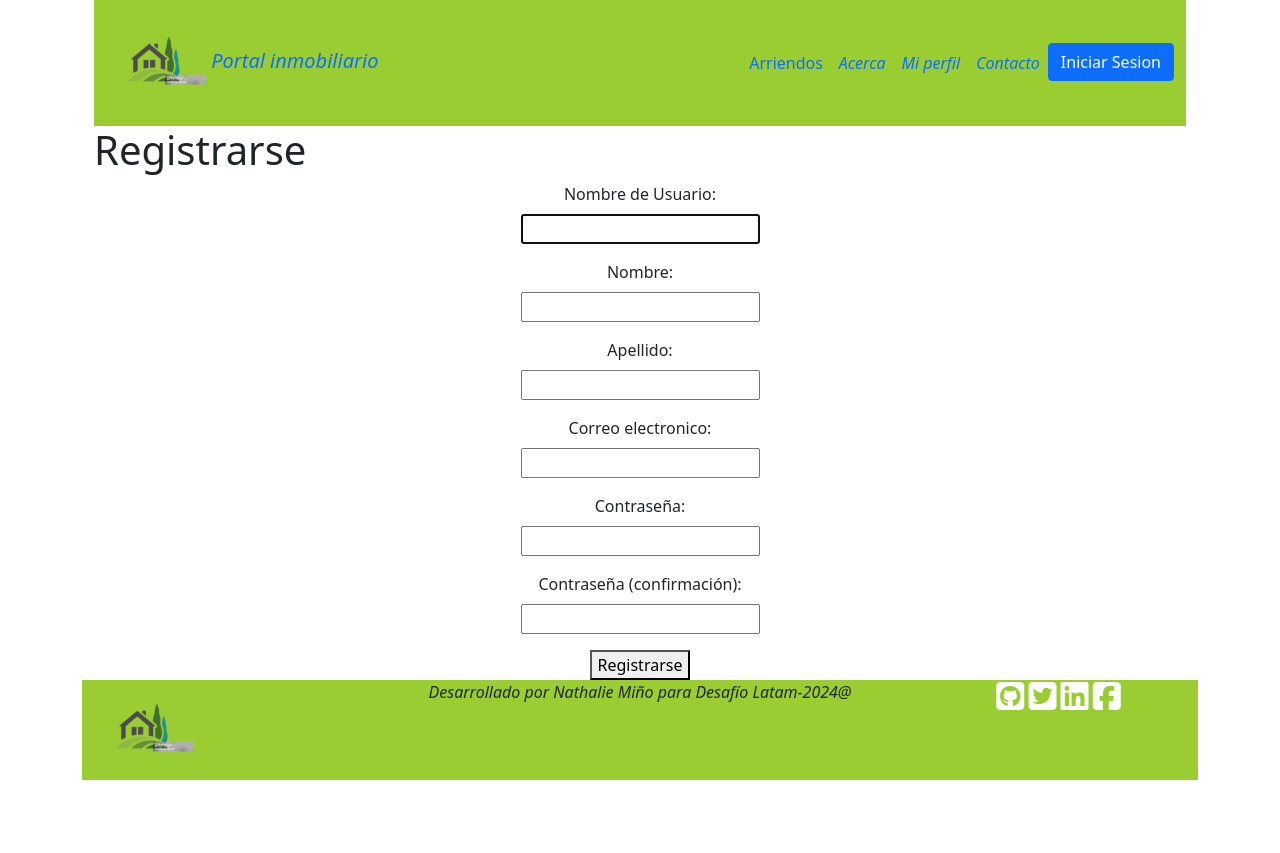
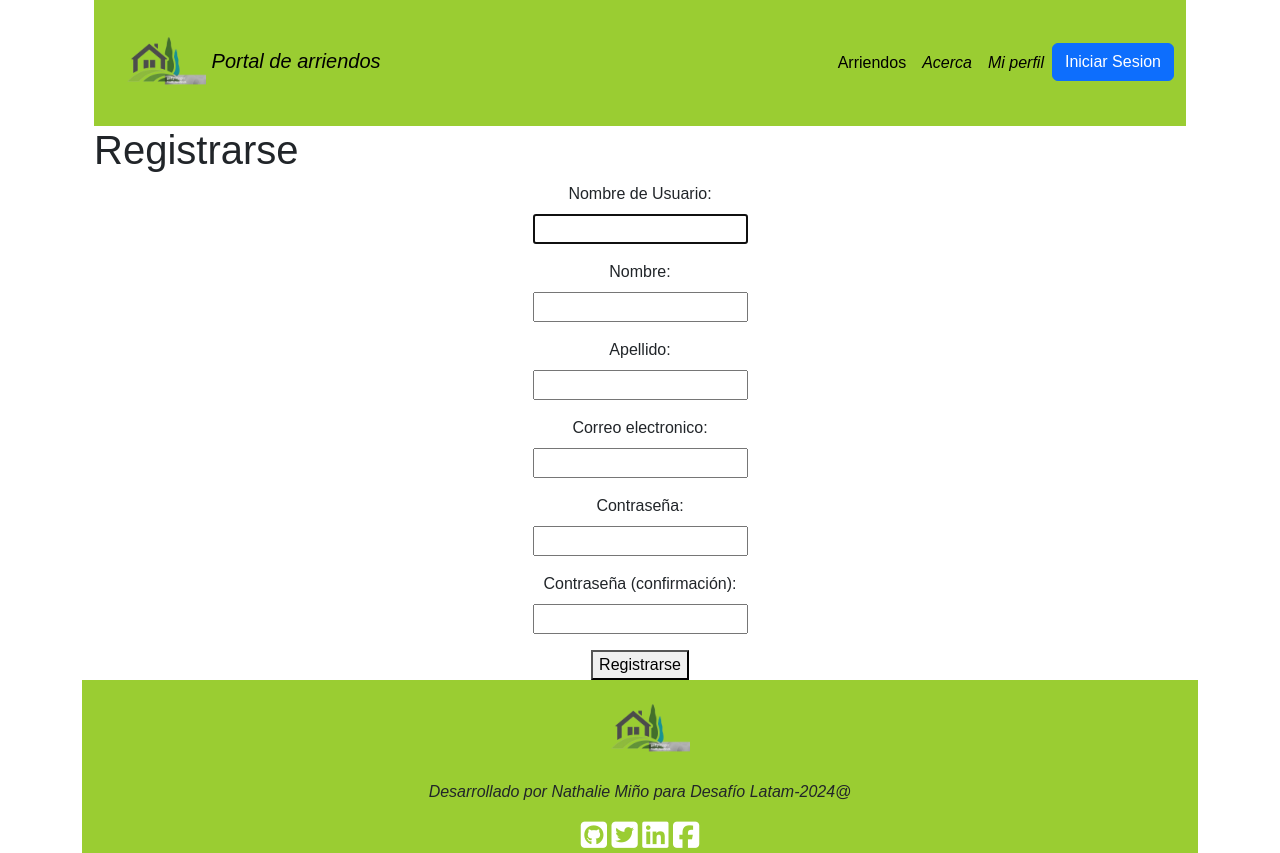
Before and after one commit to Nsminos/desafio_empresa_inmobiliaria, a Django app: page /register/ in a window 1280 px wide. Before the commit the page ends 780 px from the top, so only its background shows below. Run offline with Django 4.2, Linux system fonts and the light colour scheme; parts of the project's set-up code (start-up, migrations or seed data) failed here and were passed over; some libraries are stand-ins or nearby versions.

Commit message:
Hito5 front

```diff
--- a/web/forms.py
+++ b/web/forms.py
@@ -30,7 +30,7 @@
 
         model = Inmueble
         fields = (
-            'id_tipo_inmueble','id_comuna','id_region',
+            'id_tipo_inmueble','id_comuna','id_region','image_url',
             'nombre_inmueble','m2_construidos','m2_totales','cant_de_banos',
             'cant_de_hab','cant_de_estac','direccion', 'descripcion','estado',
             )   #registra todos los campos disponibles
@@ -39,6 +39,7 @@
             'id_tipo_inmueble':'Tipo de Inmueble',
             'id_comuna':'Comuna',
             'id_region':'Region',
+            'image_url': 'Imagen',
             'nombre_inmueble':'Nombre Inmueble',
             'm2_construidos':'Metros cuadrados construidos',
             'm2_totales': 'Metros cuadrados totales del terreno',
--- /dev/null
+++ b/web/static/css/style.css
@@ -0,0 +1,167 @@
+
+/*========= Ajustes footer=========*/
+footer {
+    text-align: left;
+    background-color: #0dcaf0;
+    color: white;
+    padding: 30px 30px 30px 30px;
+    font-size: 20px;
+
+}
+.container-centrado{
+    margin-left: 50px;
+
+}
+h4{
+    margin-top: 5px;
+    text-align: left;
+}
+footer i {
+    font-size: 30px;
+    margin-left: 10px;
+    margin-right: 10px;
+}
+footer a {
+   color: #fff;
+}
+
+
+/*VARIABLES CSS*/
+:root{
+/*====colors====*/
+--first-color: #000;
+--first-color-light: #fff;
+--body-color:#fff;
+
+/*==== Typografia====*/
+--body-font: 'Cobin',sans-serif;
+/*====Base====*/
+*,::before,::after{
+    box-sizing: border-box;
+}
+body{
+ font-family: var(--body-font);
+}
+
+
+
+}
+/*=========iCONS TOOLTIP=========*/
+.social,
+.social_container,
+.social_content{
+    display: inline-block;
+}
+
+.social{
+    height: 100%;
+    justify-content: center;
+    align-items: left;
+}
+.social_content{
+    position: relative;
+    padding: 5px;
+    margin: 0 1px;
+    background-color: va(--first-color-light);
+    border-radius: 1px;
+    cursor: pointer;
+}
+.social_icon{
+    font-size: 30px;
+    color: #fff;
+}
+.social_tooltip{
+    /*opacity: 0;*/
+    position: left;
+    padding: 4px 1px;
+    background-color: var(--first-color);
+    color: var(--first-color-light);
+    font-size: 10px;
+    white-space: nowrap;
+    font-weight: 700;
+    border-radius: 5px;
+    pointer-events: none;
+}
+.social_tooltip::after{
+    content: "";
+    position: absolute;
+    width: 12px;
+    height: 12px;
+    background-color: var(--first-color);
+    border-radius: 3px;
+}
+.social_content,
+.social_tooltip,
+.social_icon{
+    transition: .3s;
+}
+.social_content:hover{
+    background-color: var(--first-color);
+}
+.social_content:hover .social_icon{
+    color: var(--first-color-light);
+}
+/*========= Tooltip left=========*/
+.social_tooltip-lef{
+    opacity: 1;
+    left: 0;
+    transform: translateX(-100);
+}
+.social_tooltip-lef::after{
+    top: 50%;
+    transform: translate(50%, -50%) rotate(45deg);
+    right: 1px;
+}
+.social_content:hover .social_tooltip-left{
+    opacity: 1;
+    left: -1px;
+}
+/*========= Tooltip top=========*/
+.social_tooltip-top{
+    opacity: 1;
+    top: 50%;
+    transform: translatex(50%);
+}
+.social_tooltip-top::after{
+    left: 50%;
+    transform: translate(-50%, 50%) rotate(45deg);
+    bottom: 1px;
+}
+.social_content:hover .social_tooltip-top{
+    opacity: 1;
+    top: -3.25px;
+}
+
+/*========= Tooltip bootom =========*/
+.social_tooltip-bootom{
+    opacity: 1;
+    bottom: 50%;
+    left:50%;
+    transform: translate(-50%, 100%);
+}
+.social_tooltip-bootom::after{
+    left: 50%;
+    transform: translate(-50%,-50%) rotate(45deg);
+    top: 1px;
+}
+.social_content:hover .social_tooltip-bootom{
+    opacity: 1;
+    bottom: -1px;
+}
+
+
+/*========= Tooltip right =========*/
+.social_tooltip-right{
+    opacity: 1;
+    right: 0;
+    transform: translatex(100%);
+}
+.social_tooltip-right::after{
+    top: 50%;
+    transform: translate(-50%,-50%) rotate(45deg);
+    left: 1px;
+}
+.social_content:hover .social_tooltip-right{
+    opacity: 1;
+    right: -1px;
+}
--- a/web/templates/base.html
+++ b/web/templates/base.html
@@ -10,11 +10,12 @@
 <link rel="preconnect" href="https://fonts.gstatic.com" crossorigin>
 <link href="https://fonts.googleapis.com/css2?family=Montserrat:ital,wght@0,100..900;1,100..900&display=swap" rel="stylesheet">
     <!--CSS-->
-    <link rel="stylesheet" type="text/css" href="{% static 'css\style.css' %}">
+    <link href="{% static 'fontawesomefree/css/brands.css' %}" rel="stylesheet" type="text/css">
     <!--iconos-->
-    <script src="https://kit.fontawesome.com/3121afec89.js" crossorigin="anonymous"></script>
+    <script src="https://kit.fontawesome.com/42590f42f6.js" crossorigin="anonymous"></script>
     <!-- Bootstrap CSS -->
-    <link href="https://cdn.jsdelivr.net/npm/bootstrap@5.0.2/dist/css/bootstrap.min.css" rel="stylesheet" integrity="sha384-EVSTQN3/azprG1Anm3QDgpJLIm9Nao0Yz1ztcQTwFspd3yD65VohhpuuCOmLASjC" crossorigin="anonymous">
+    <link rel="stylesheet" href="css/style.css">
+    <link href="https://cdn.jsdelivr.net/npm/bootstrap@5.3.3/dist/css/bootstrap.min.css" rel="stylesheet" integrity="sha384-QWTKZyjpPEjISv5WaRU9OFeRpok6YctnYmDr5pNlyT2bRjXh0JMhjY6hW+ALEwIH" crossorigin="anonymous">
 
     <title>Bienvenido</title>
   </head>
@@ -34,15 +35,15 @@
     contenido
     {% endblock content %}
 
-    <footer>
+
     {% block footer %}
     {% include 'footer.html' %}
     {% endblock footer %}
-    </footer>
+
     <!-- Optional JavaScript; choose one of the two! -->
 
     <!-- Option 1: Bootstrap Bundle with Popper -->
 
-    <script src="https://cdn.jsdelivr.net/npm/bootstrap@5.0.2/dist/js/bootstrap.bundle.min.js" integrity="sha384-MrcW6ZMFYlzcLA8Nl+NtUVF0sA7MsXsP1UyJoMp4YLEuNSfAP+JcXn/tWtIaxVXM" crossorigin="anonymous"></script>
+    <script src="https://cdn.jsdelivr.net/npm/bootstrap@5.3.3/dist/js/bootstrap.bundle.min.js" integrity="sha384-YvpcrYf0tY3lHB60NNkmXc5s9fDVZLESaAA55NDzOxhy9GkcIdslK1eN7N6jIeHz" crossorigin="anonymous"></script>
   </body>
 </html>
--- a/web/templates/footer.html
+++ b/web/templates/footer.html
@@ -1,11 +1,14 @@
 {% load static %}
-<div class="container" style="background-color: yellowgreen;">
-  <div class="row text-center expand_lg">
-
-      <div class="col-3" style="text-align: left;"><img src="{% static 'inmobiliaria.png' %}" alt="logo" width="100px"></div>
-      <div class="col-6" style="text-align: center;"><p><em>Desarrollado por Nathalie Miño para Desafío Latam-2024@</em></p></div>
-              <div class="col-3" color="black">
-
+<div class="container text-center" style="background-color: yellowgreen;">
+  <div class="row">
+    <div class="col">
+      <img src="{% static 'inmobiliaria.png' %}" alt="logo" width="100px">
+    </div>
+    </div>
+    <div class="col">
+      <p><em>Desarrollado por Nathalie Miño para Desafío Latam-2024@</em></p>
+    </div>
+    <div class="col">
       <a href=""><i id="icono_github" class="fa-brands fa-square-github social_icon fa-2x" style="color:#FFFFFF;" data-bs-placement="bottom" data-bs-title="github"></i></a>
           <script>
           let Listener_github =document.getElementById("icono_github")
--- a/web/templates/navbar.html
+++ b/web/templates/navbar.html
@@ -1,14 +1,14 @@
+{% block content %}
+{% load static%}
 
-
-{% block content %}
 <div  class="container">
 
   <nav class="navbar navbar-expand-lg" style="background-color: yellowgreen;">
     <div class="container-fluid">
-      {% load static%}
+
       <a class="navbar-brand" href="#">
         <img src="{% static 'inmobiliaria.png' %}" alt="Logo" width="100px"  class="d-inline-block align-text-left">
-        <em>Portal inmobiliario</em>
+        <em>Portal de arriendos</em>
       </a>
       <button class="navbar-toggler" type="button" data-bs-toggle="collapse" data-bs-target="#navbarSupportedContent" aria-controls="navbarSupportedContent" aria-expanded="false" aria-label="Toggle navigation">
         <span class="navbar-toggler-icon"></span>
@@ -37,9 +37,6 @@
             <li class="nav-item">
               <a class="nav-link active" aria-current="page" href="{% url 'profile' %}"><em>Mi perfil</em></a>
             </li>
-            <li class="nav-item">
-              <a class="nav-link active" aria-current="page" href="#"><em>Contacto</em></a>
-            </li>
 
             {% if user.is_authenticated %}
               <li class="nav-item">
--- a/web/views.py
+++ b/web/views.py
@@ -2,15 +2,15 @@
 from django.contrib.auth import login, authenticate
 from django.contrib.auth.models import User
 from django.contrib.auth.decorators import login_required
-from .models import Inmueble, Perfil, Region, Comuna,Contact
+from .models import Inmueble, Perfil, Region, Comuna, Contact
 from .forms import UserForm, PerfilForm, InmuebleForm, ContactForm
-# Create your views here.
+
 @login_required(login_url='/login/')
 def index(request):
     regiones = Region.objects.all()
     comunas = Comuna.objects.all()
-    region_id = request.GET.get('region')
-    comuna_id = request.GET.get('comuna')
+    region_id = request.GET.get('nombre_region')
+    comuna_id = request.GET.get('nombre_comuna')
     inmuebles = Inmueble.objects.all()
 
     if region_id:
@@ -22,6 +22,7 @@
         'regiones': regiones,
         'comunas': comunas
     }
+    print(context)
     return render(request, 'index.html', context)
 
 def acerca(request):
@@ -142,6 +143,7 @@
             tipo_inmueble = form.cleaned_data['id_tipo_inmueble']
             comuna = form.cleaned_data['id_comuna']
             region = form.cleaned_data['id_region']
+            image_url = form.cleaned_data['image_url']
             nombre_inmueble = form.cleaned_data['nombre_inmueble']
             m2_construidos = form.cleaned_data['m2_construidos']
             m2_totales = form.cleaned_data['m2_totales']
@@ -155,6 +157,7 @@
                 id_tipo_inmueble=tipo_inmueble,
                 id_comuna=comuna,
                 id_region=region,
+                image_url = image_url,
                 nombre_inmueble=nombre_inmueble,
                 m2_construidos=m2_construidos,
                 m2_totales=m2_totales,
```
Also changed, not shown: web/templates/about.html (+6 -2 lines), web/templates/contact.html (+10 -6 lines), web/templates/index.html (+6 -2 lines), web/fixtures/fixtures.inmueble.json (renamed from web/fixtures.inmueble.json), web/fixtures/fixtures.usuarios.json (renamed from web/fixtures.usuarios.json), web/migrations/0013_inmueble_image_url.py (added), web/static/style.css (deleted). Lines whose indentation alone changed are shown as unchanged.
